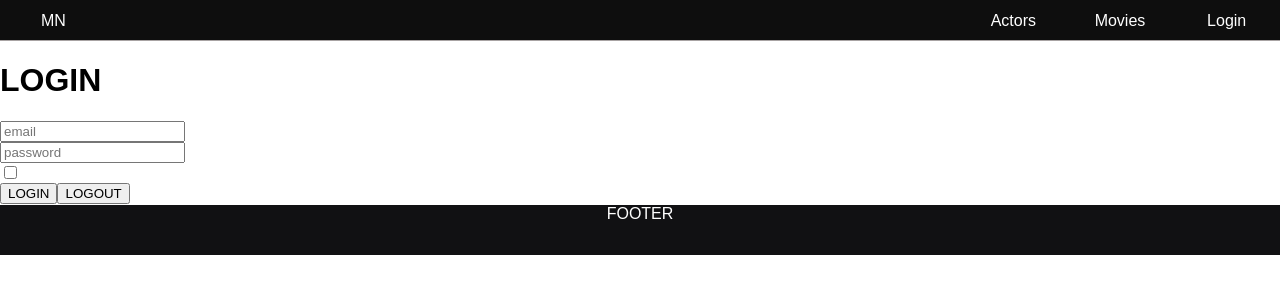
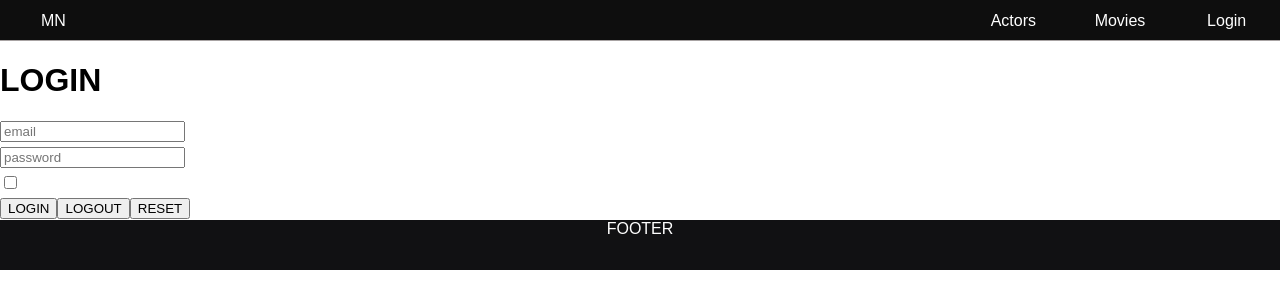
Before and after one commit to dekopolskiy/PlaceFilm, a React (Create React App) app: page /registration in a window 1280 px wide. Shown: the top 308 px of the page. Built offline with nearby package versions, Linux system fonts and the light colour scheme.

Commit message:
form validate

```diff
--- a/src/App.css
+++ b/src/App.css
@@ -3,3 +3,13 @@ body {
     font-family: Arial, Helvetica, sans-serif;
     overflow-x: hidden;
 }
+html,
+body {
+  height: 100%;
+}
+
+
+.mainWrapper{
+
+  height: 100%;
+}
--- a/src/App.js
+++ b/src/App.js
@@ -17,7 +17,7 @@ import Registration from './components/Registration/Registration';
 
 const App = () => {
   return (
-    <div>
+    <div className='mainWrapper'>
       <Header />
       <Route path='/content'
         render={() => <ContentContainer />} />
--- a/src/components/Actors/ActorsAPIContainer.jsx
+++ b/src/components/Actors/ActorsAPIContainer.jsx
@@ -35,7 +35,6 @@ class ActorsAPIContainer extends React.Component {
         this.props.getUsersThunk(this.props.pageSize, this.props.currentPage);
     }
     componentDidUpdate(prevProps){
-        debugger
     }
     followUser(id) {
         this.props.follow(id)
--- /dev/null
+++ b/src/components/Registration/Input.jsx
@@ -0,0 +1,20 @@
+import styles from './Registration.module.css'
+
+export const required = (data) => {
+    return data? undefined : 'Required'
+}
+
+
+
+const Input = (props) => {
+    const {input, meta, ...rest} = props;
+    return (
+        <div>
+            <input {...input} type={rest.type} placeholder={rest.placeholder} className={meta.touched&&meta.error&&styles.inputColor}/>
+            {meta.touched&&meta.error? <span>{meta.error}</span>: null}
+        </div>
+    )
+}
+
+
+export default Input;
--- /dev/null
+++ b/src/components/Registration/LoginForm.jsx
@@ -0,0 +1,50 @@
+import { Field, reduxForm } from "redux-form";
+import { registration } from "../../DAL/axiosREST";
+import Input from "./Input";
+import styles from './Registration.module.css'
+import {required} from './Input'
+
+const LoginForm = (props) => {
+    return (
+        <div>
+            <form onSubmit={props.handleSubmit} className={styles.form_login}>
+            {/*e.preventDefault()
+            собирает все данные из полей Field в объект
+            и вызывает props.onSubmit(объект с данными полей)
+            */}
+                <div>
+                    <Field component={Input} type='email' name='login' placeholder='email' validate={[required]} />{/*функциональный input */}
+                </div>
+                <div>
+                    <Field component={Input} type='password' name='password' placeholder='password' validate={[required]}/>
+                </div>
+                <div>
+                    <Field component={Input} type='checkbox' name='checkbox' />
+                </div>
+                <div>
+                    <button type='submit'>LOGIN</button>
+                    <button type='button' onClick={registration.log_out_account}>LOGOUT</button>
+                    <button type='reset' onClick={props.reset}>RESET</button>
+
+                </div>
+            </form>
+        </div>
+    )
+}
+
+
+
+const ContainerRegistrationForm = reduxForm({
+    // a unique name for the form, reducer ориентируется где какая форма, так как их может быть множество
+    form: 'login'
+})(LoginForm)
+
+/*reduxForm(obj) {
+    methods in props
+    return function(Component) {
+        return Component(props)
+    }
+}
+*/
+
+export default ContainerRegistrationForm;
--- a/src/components/Registration/Registration.jsx
+++ b/src/components/Registration/Registration.jsx
@@ -1,32 +1,9 @@
-import { Field, reduxForm } from "redux-form"
 import styles from './Registration.module.css'
 import React from 'react'
 import { registration } from "../../DAL/axiosREST"
+import ContainerRegistrationForm from './LoginForm';
 
-const LoginForm = (props) => {
-    return (
-        <div>
-            <form onSubmit={props.handleSubmit}>{/*e.preventDefault()
-            собирает все данные из полей Field в объект
-            и вызывает props.onSubmit(объект с данными полей)
-            */}
-                <div>
-                    <Field component='input' type='email' name='login' placeholder='email' />{/*функциональный input */}
-                </div>
-                <div>
-                    <Field component='input' type='password' name='password' placeholder='password' />
-                </div>
-                <div>
-                    <Field component='input' type='checkbox' name='checkbox' />
-                </div>
-                <div>
-                    <button type='submit'>LOGIN</button>
-                    <button type='submit' onClick={registration.log_out_account}>LOGOUT</button>
-                </div>
-            </form>
-        </div>
-    )
-}
+
 
 
 class Registration extends React.Component {
@@ -52,18 +29,6 @@ class Registration extends React.Component {
 
 
 
-const ContainerRegistrationForm = reduxForm({
-    // a unique name for the form, reducer ориентируется где какая форма, так как их может быть множество
-    form: 'login'
-})(LoginForm)
-
-/*reduxForm(obj) {
-    methods in props
-    return function(Component) {
-        return Component(props)
-    }
-}
-*/
 
 
 export default Registration;
--- a/src/components/Registration/Registration.module.css
+++ b/src/components/Registration/Registration.module.css
@@ -1,4 +1,17 @@
+
+.form_login{
+    display: grid;
+    grid-gap: 5px;
+
+}
 
 .login{
+    min-height: 100%;
+}
+.login span{
+    color: red;
+}
 
+.inputColor{
+    border: 1px solid red;
 }
--- a/src/index.css
+++ b/src/index.css
@@ -1,4 +1,5 @@
 body {
+  height: 100%;
   margin: 0;
   font-family: -apple-system, BlinkMacSystemFont, 'Segoe UI', 'Roboto', 'Oxygen',
     'Ubuntu', 'Cantarell', 'Fira Sans', 'Droid Sans', 'Helvetica Neue',
--- a/src/index.js
+++ b/src/index.js
@@ -5,7 +5,6 @@ import App from './App';
 import { BrowserRouter } from 'react-router-dom';
 import store from './redux/store';
 import { Provider } from 'react-redux';
-import ReduxThunk from 'redux-thunk';
 
 ReactDOM.render(
     <React.StrictMode>
```
Also changed, not shown: 1 other file (tests, documents, lock files or other folders).
